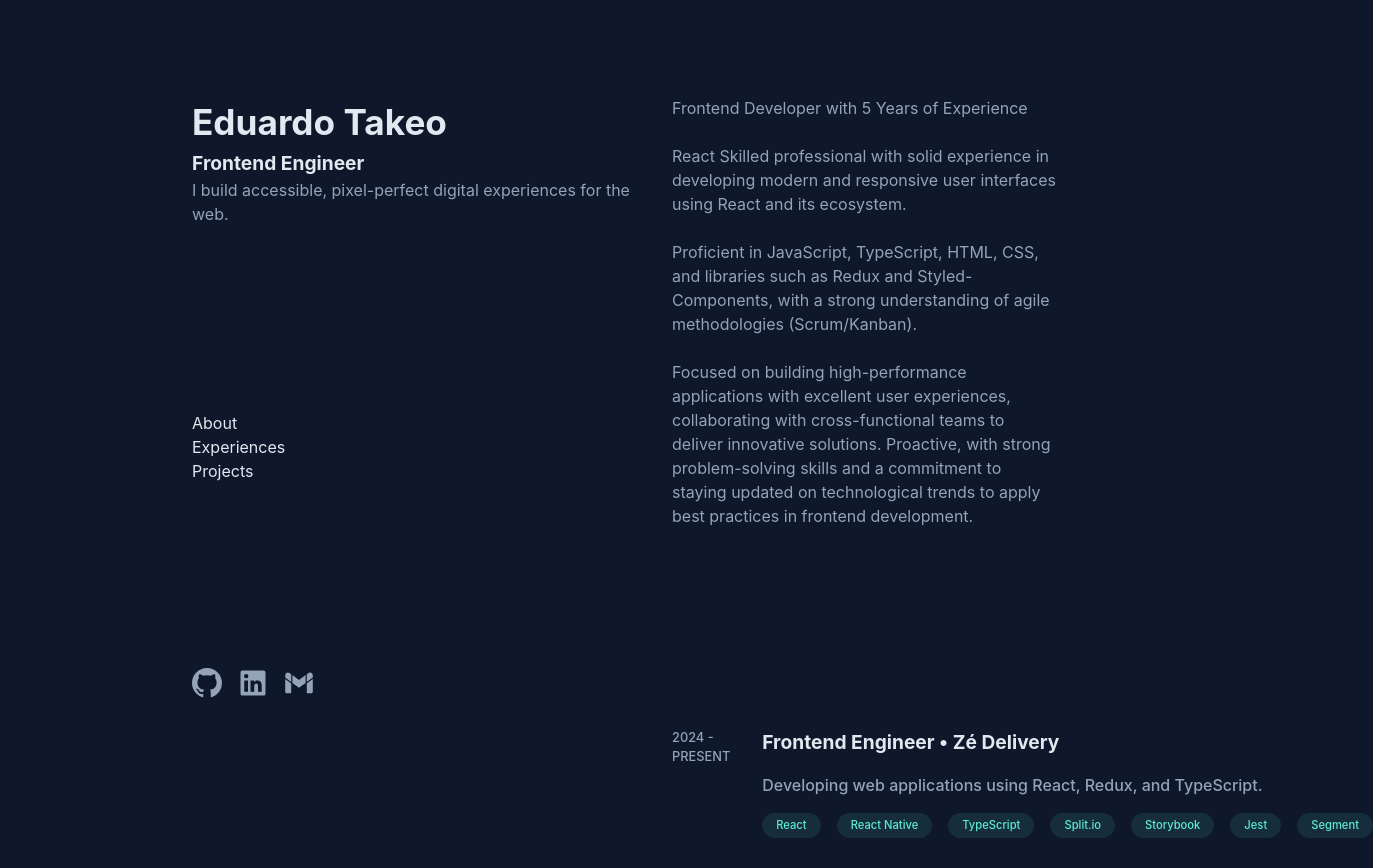
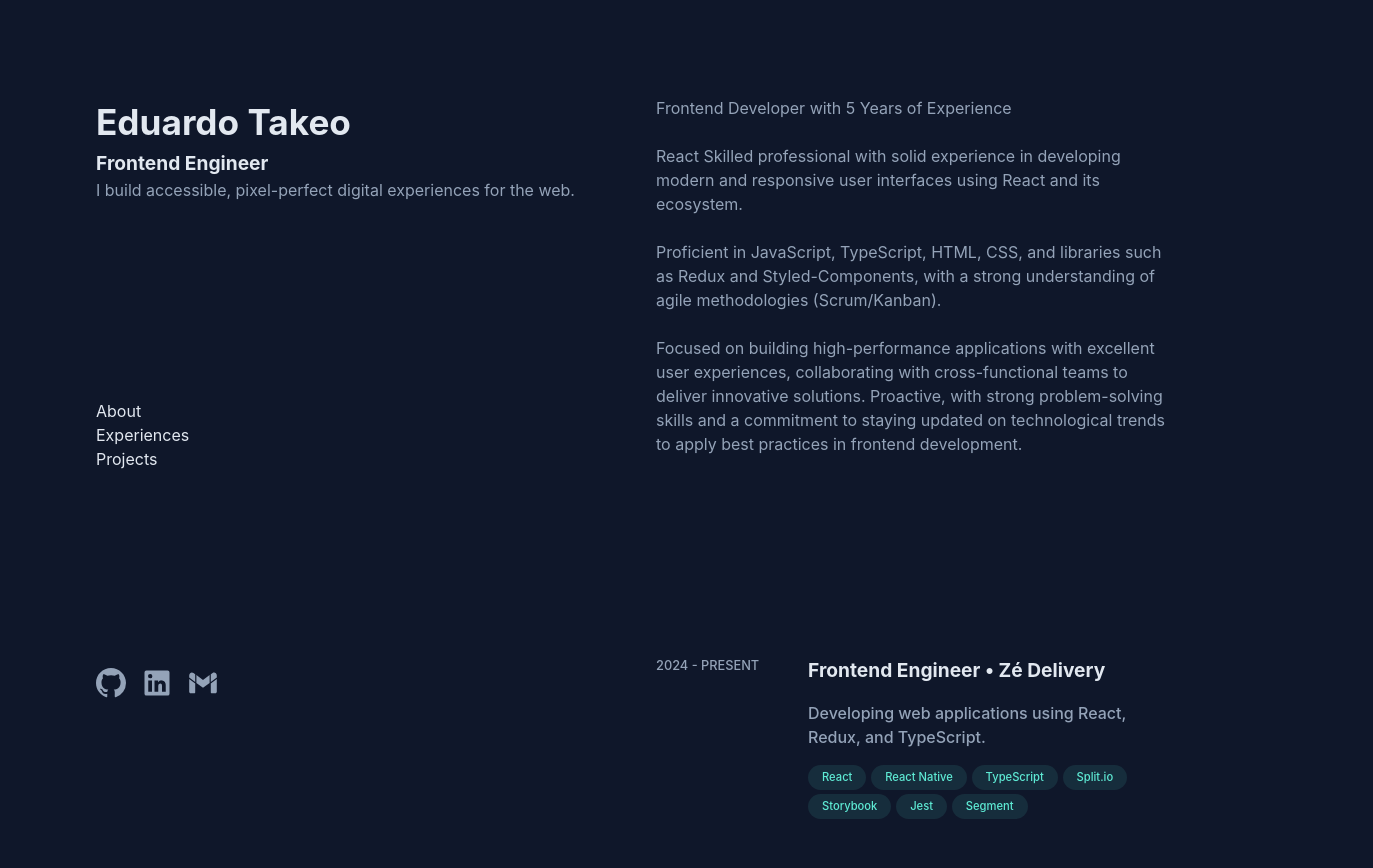
Before and after one commit to eduardo-takeo/v3, a React (Vite) app: page / in a window 1280 px wide. Shown: the top 868 px of the page, 1373 px wide, since content can reach past the window. Built offline with nearby package versions, Linux system fonts and the light colour scheme.

Commit message:
style: adjust Card styles

```diff
--- a/src/components/Card/Card.scss
+++ b/src/components/Card/Card.scss
@@ -1,17 +1,23 @@
+// TODO: align header with period
 .card {
   display: flex;
   gap: 2rem;
   padding: 2.5rem 1rem;
+  border-radius: 12px;
 
-  // TODO: change from opacity to glow effect on hover
   &:hover {
-    opacity: 0.8;
+    background-color: $teal-hover;
     transition: all 0.3s;
+
+    h3 {
+      color: $teal;
+    }
   }
 
   &__period {
     color: $white-400;
     font-size: 0.8rem;
+    min-width: 120px;
   }
 
   &__content {
@@ -25,7 +31,8 @@
 
     &-tags {
       display: flex;
-      gap: 1rem;
+      gap: 0.3rem;
+      flex-wrap: wrap;
     }
   }
 
--- a/src/styles/_colors.scss
+++ b/src/styles/_colors.scss
@@ -4,3 +4,4 @@ $white-1000: #fff;
 $background: #0f172a;
 $teal: #5eead4;
 $teal-translucid: rgba(94, 234, 212, 0.1);
+$teal-hover: rgba(94, 234, 212, 0.03);
--- a/src/views/home/Home.scss
+++ b/src/views/home/Home.scss
@@ -1,6 +1,6 @@
 .main {
   display: flex;
-  max-width: 70vw;
+  max-width: 85vw;
   margin: auto;
 }
 
@@ -31,7 +31,7 @@
 
 .feed {
   width: 50%;
-  padding: 6rem 1rem;
+  padding: 6rem 0;
 
   &__summary {
     margin-bottom: 10rem;
```
